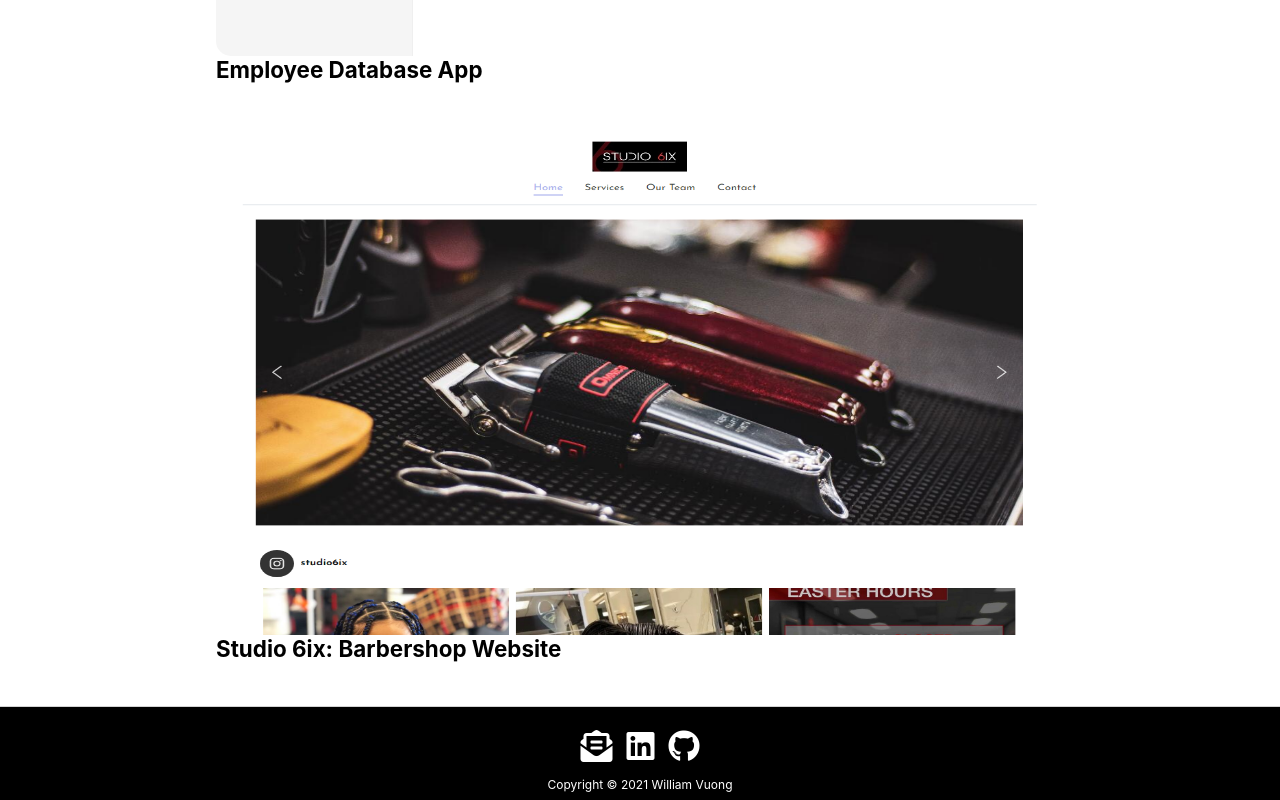
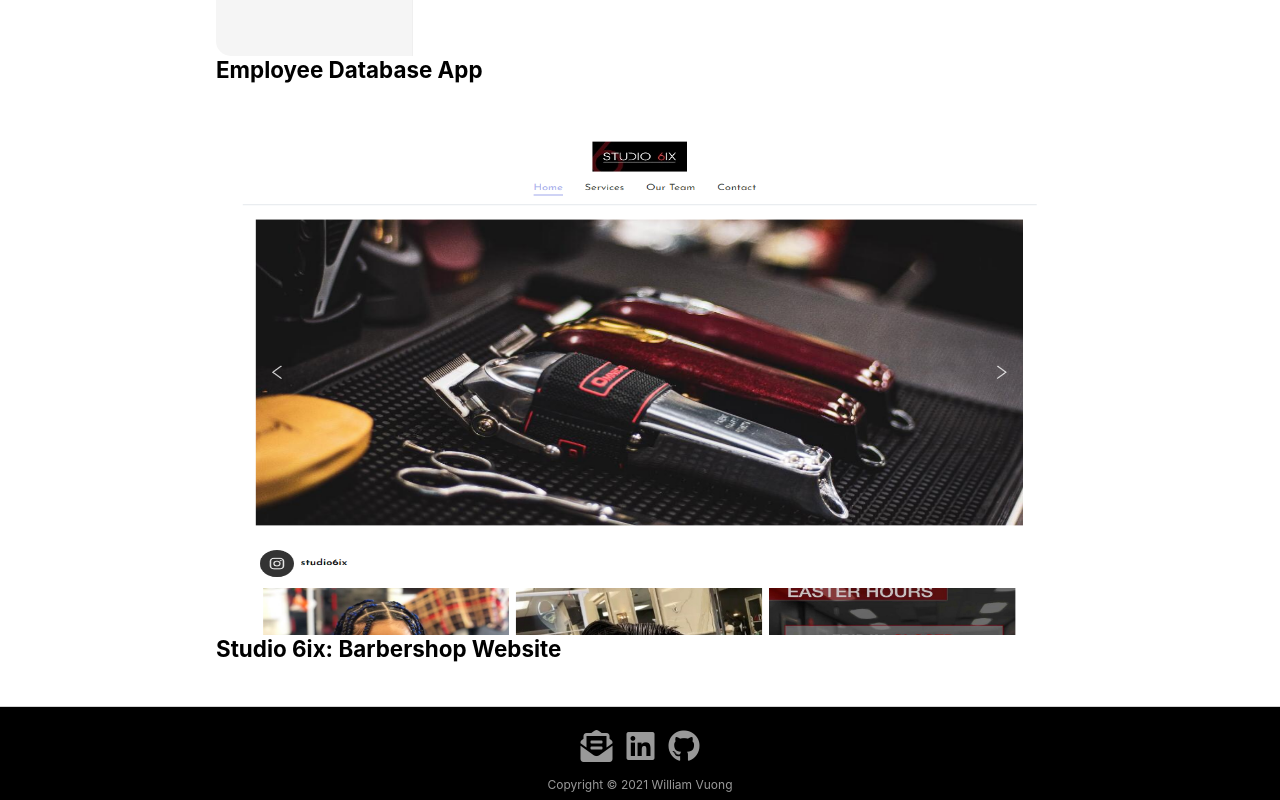
Before and after one commit to willvuong/react-portfolio-app, a React (Create React App) app: page /projects in a window 1280 px wide. Shown: the part 2395-3195 px from the top of the page. Built offline with nearby package versions, Linux system fonts and the light colour scheme.

Commit message:
footer opacity

```diff
--- a/src/index.css
+++ b/src/index.css
@@ -476,12 +476,11 @@ body {
 #contactLinks li{
   display: inline-block;
   padding: 7px;
-  /* border: 1px solid black;
-  border-radius: 50%; */
 }
 
-.Footer i {
+.Footer i, .Footer p {
   color: white;
+  opacity: 0.6;
 }
 
 .contactIcons .fab:hover, .contactIcons .fas:hover {
```
